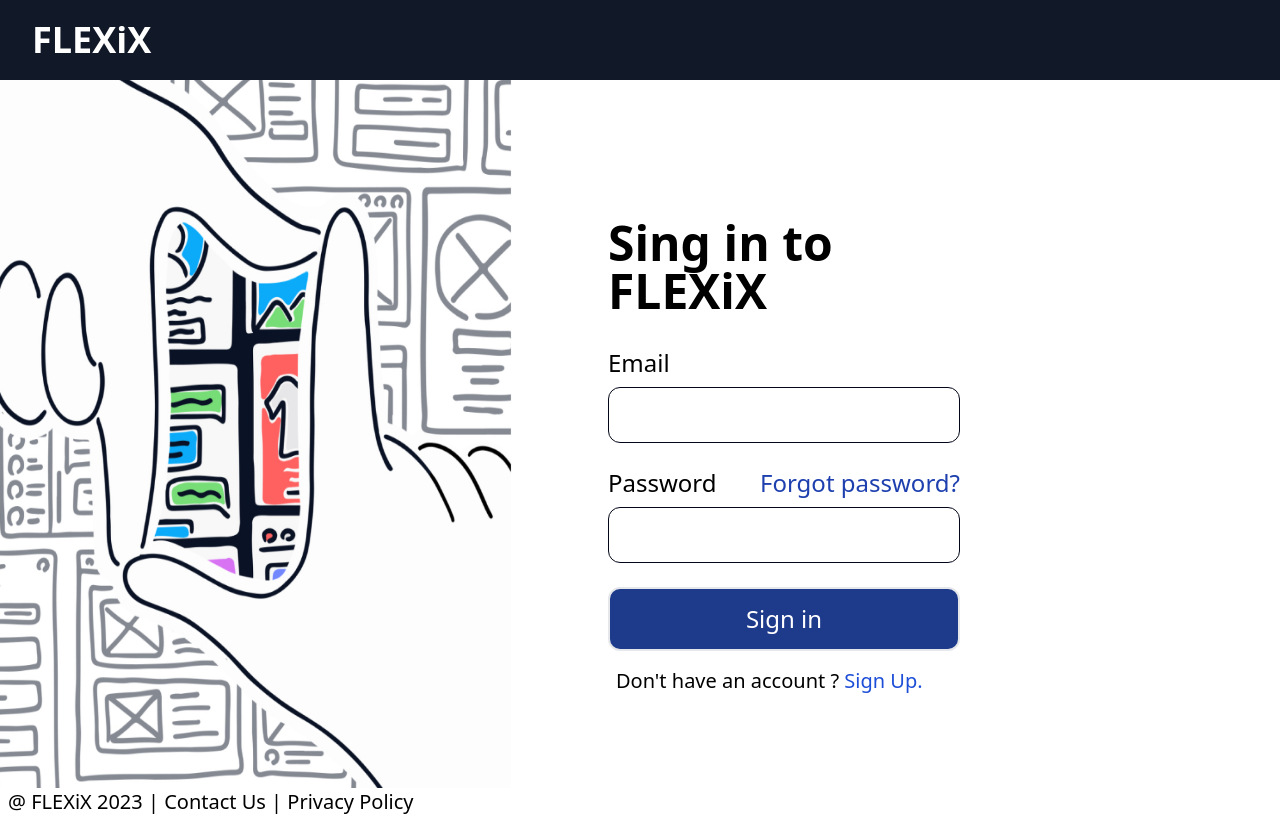
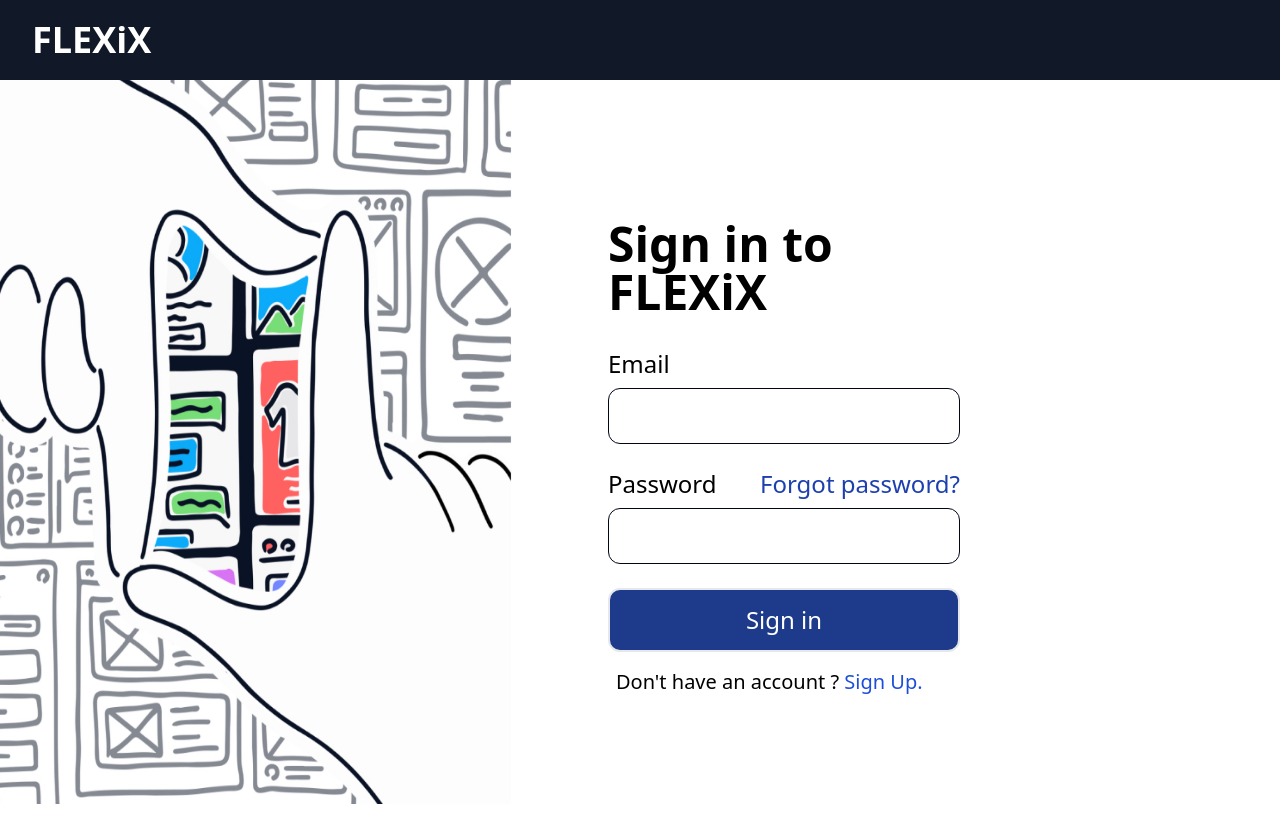
Before and after one commit to flexix-developer/Flexix-Frontend, a React (Create React App) app: page / in a window 1280 px wide. Built offline with nearby package versions, Linux system fonts and the light colour scheme.

Commit message:
[Han]- Edit Login Frontend

```diff
--- a/src/pages/Login-Page.js
+++ b/src/pages/Login-Page.js
@@ -11,7 +11,7 @@ function LoginPage() {
         <div className="Right w-3/5 h-full flex  items-center  ">
           <div className="Right-Content mx-24 mr-80 w-full h-5/6 flex  flex-col">
             <span className="text-5xl font-semibold mt-20">
-              Sing in to FLEXiX
+              Sign in to FLEXiX
             </span>
             <form className="mt-8">
               <label className="text-2xl font-normal">
@@ -51,11 +51,6 @@ function LoginPage() {
           </div>
         </div>
       </div>
-      <div className="">
-        <span className="ml-2 text-xl">
-          @ FLEXiX 2023 | <a>Contact Us</a> | <a>Privacy Policy</a>
-        </span>
-      </div>
     </div>
   );
 }
--- a/tailwind.config.js
+++ b/tailwind.config.js
@@ -4,7 +4,7 @@ module.exports = {
   theme: {
     extend: {
       height: {
-        "90/0": "88.5%",
+        "90/0": "90.5%",
       },
       spacing: {
         79: "19rem",
```
